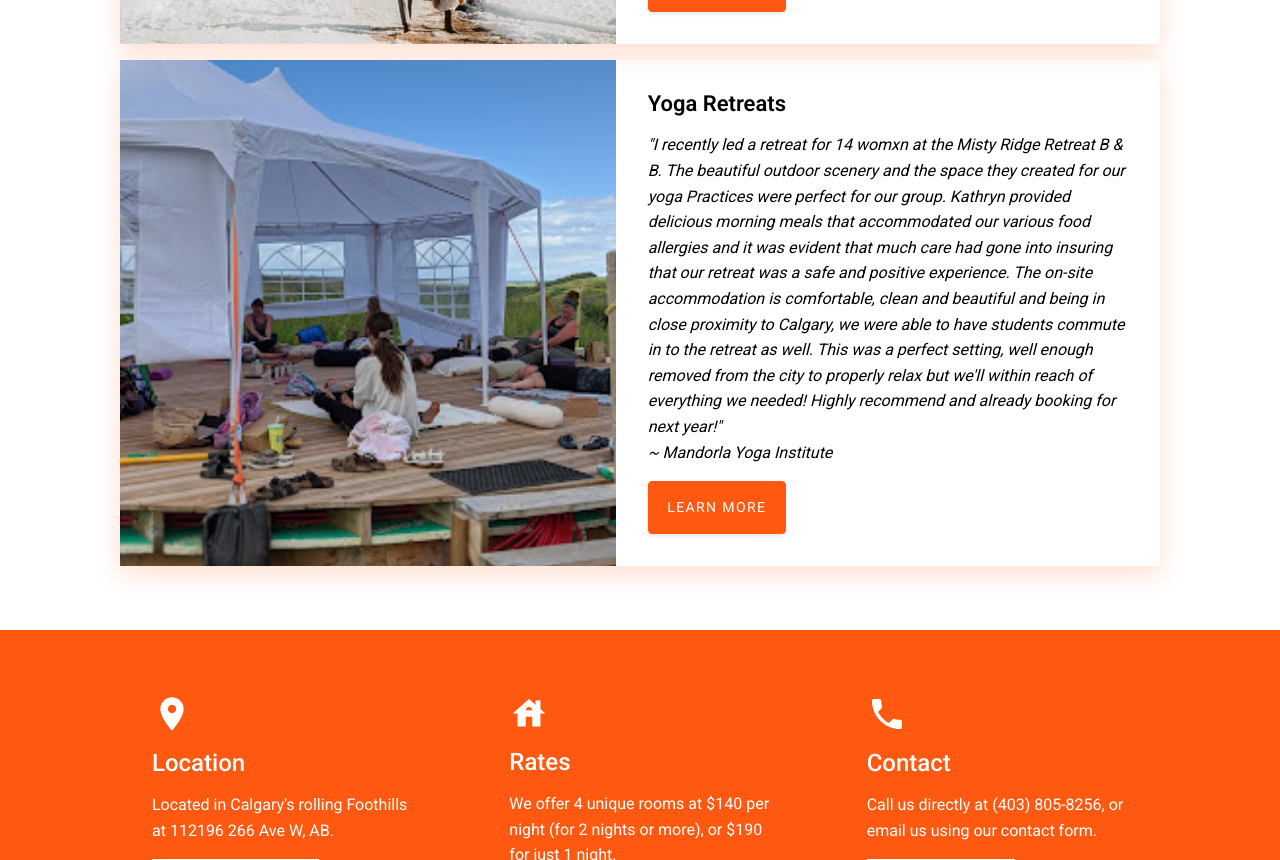
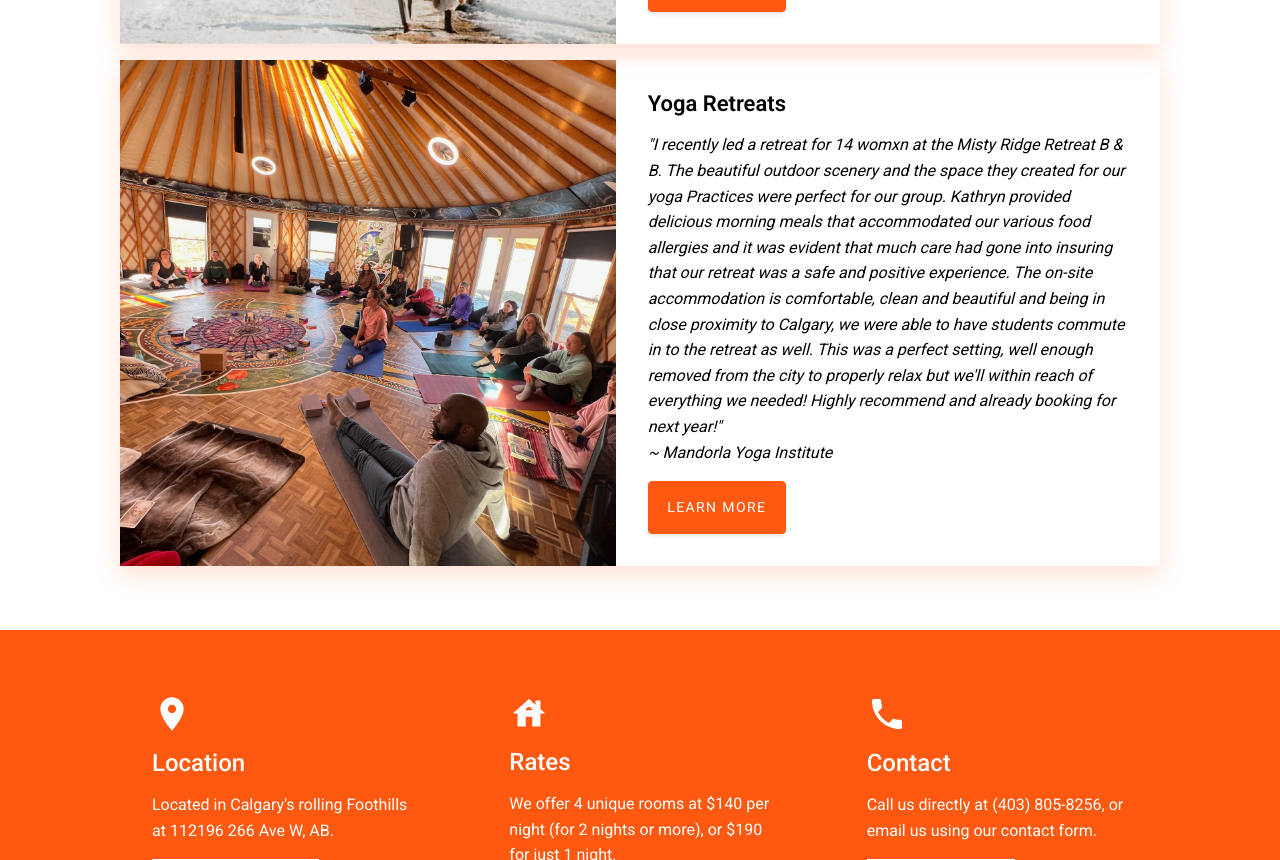
Before and after one commit to mistyridge/website, a Gatsby site: page /suites in a window 1280 px wide. Shown: the part 2747-3607 px from the top of the page. Built offline with nearby package versions, Linux system fonts and the light colour scheme; Gatsby itself is replaced by a stand-in of ours; no server answers.

Commit message:
Added and replaced images for yoga in lodge with new image.

```diff
--- a/src/components/offers.js
+++ b/src/components/offers.js
@@ -53,7 +53,7 @@ export default function Offers() {
           <Offer>
             <Flex>
               <StaticImage
-                src="../images/yoga/calgary-bed-and-breakfast-yoga-retreat.jpg"
+                src="../images/yoga/yoga-in-lodge.jpg"
                 alt="bed and breakfast in calgary being used for yoga retreat"
                 className="stretch"
               />
```
Also changed, not shown: src/images/yoga/yoga-in-lodge.jpg (added).
